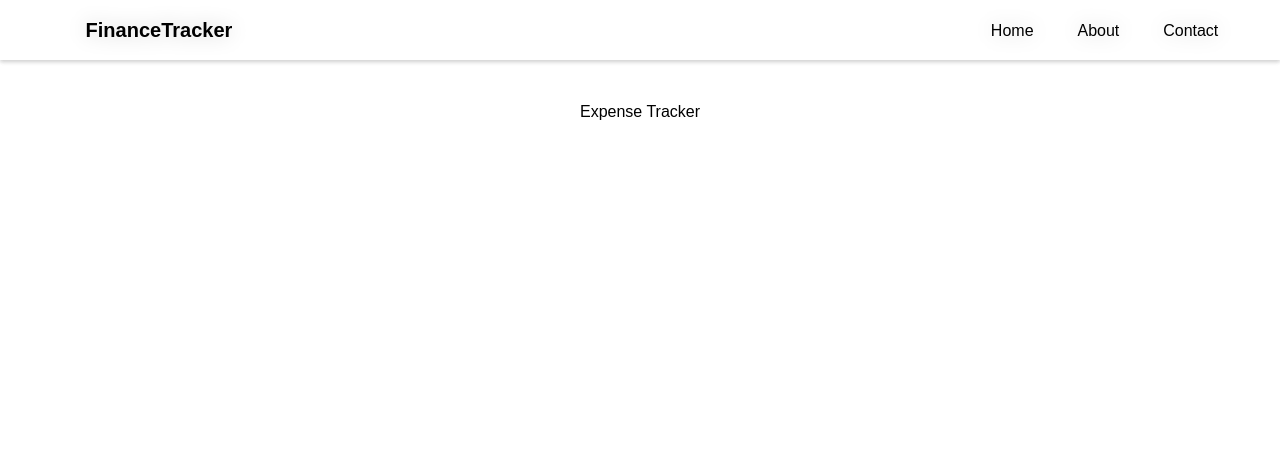
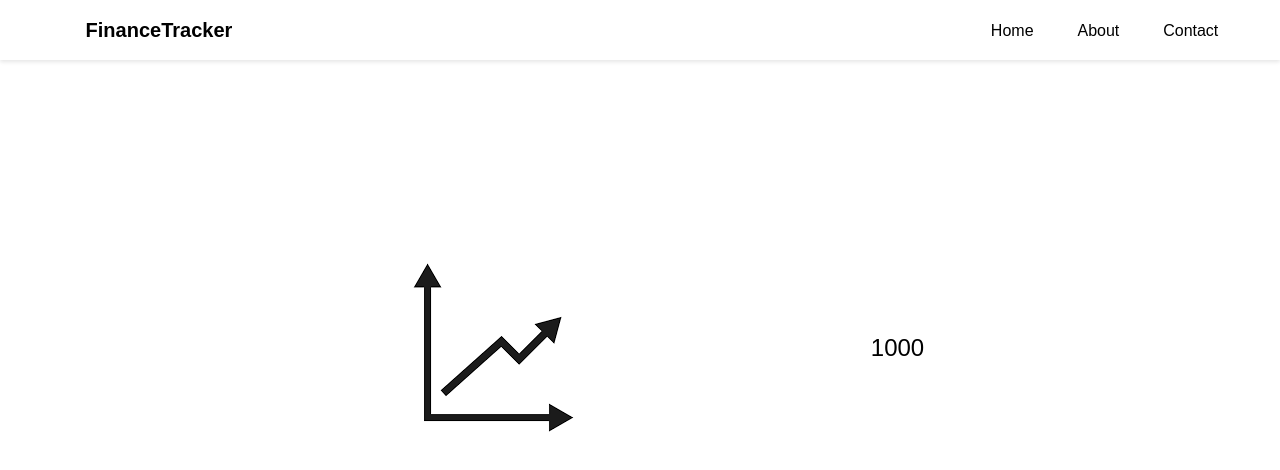
Before and after one commit to chrisxsolo/expensetracker, a Next.js app: page / in a window 1280 px wide. Shown: the top 470 px of the page. Built offline with nearby package versions, Linux system fonts and the light colour scheme.

Commit message:
added stuff to home

```diff
--- a/app/page.js
+++ b/app/page.js
@@ -1,26 +1,43 @@
 "use client";
-import Navbar from './components/Navbar';
+import React from 'react';
 import styled from 'styled-components';
-import "./globals.css"
 
-const MainContent = styled.div`
-  margin-top: 100px;
-  //center the content
+const Grid = styled.div`
+  padding-top: 20%;
   display: flex;
-  flex-direction: column;
+  flex-direction: row;
+  gap: 15rem;
+  justify-content: center;
   align-items: center;
-  font-family: 'Mulish', sans-serif;
+`;
+
+const GridItem = styled.div`
+  height: 100%;
+  display: flex;
+  align-items: center;
+  justify-content: center;
+`;
+
+const Image = styled.img`
+  max-width: 100%;
+  max-height: 100%;
+`;
+
+const SpendingLimit = styled(GridItem)`
+  font-size: 24px;
+  font-family: "Poppins", sans-serif;
 `;
 
 const Home = () => {
+  const spendingLimit = 1000;
+
   return (
-    <div>
-      <Navbar />
-      <MainContent>
-        <h1>Expense Tracker</h1>
-        {/* Add your other content here */}
-      </MainContent>
-    </div>
+    <Grid>
+      <GridItem>
+        <Image src="./finance.png" alt="Image" />
+      </GridItem>
+      <SpendingLimit>{spendingLimit}</SpendingLimit>
+    </Grid>
   );
 };
 
```
Also changed, not shown: public/finance.png (added).
